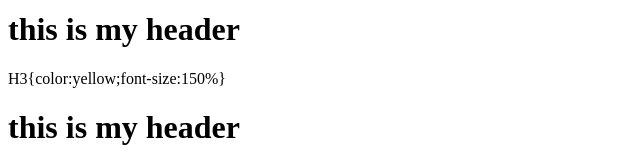
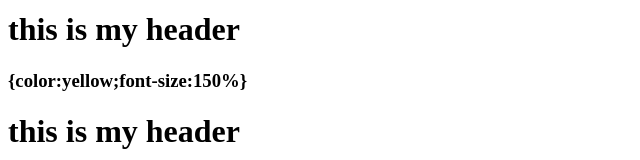
Before and after one commit to Radhika414/raddhika023, a plain HTML site: page index.html in a window 1280 px wide. Shown: the part 153-313 px from the top of the page, without its empty margins (0-640 px from the left). Drawn offline with Linux system fonts and the light colour scheme.

Commit message:
Update index.html

```diff
--- a/index.html
+++ b/index.html
@@ -6,7 +6,7 @@
 		<p>this is paragraph one </p>
 		<H1> this is my second header</H1>
 		<H1> this is my header</H1>
-                 H3{color:yellow;font-size:150%}
+                 <H3>{color:yellow;font-size:150%} </H3>
 		<H1> this is my header</H1>
 	</body>
 
```
